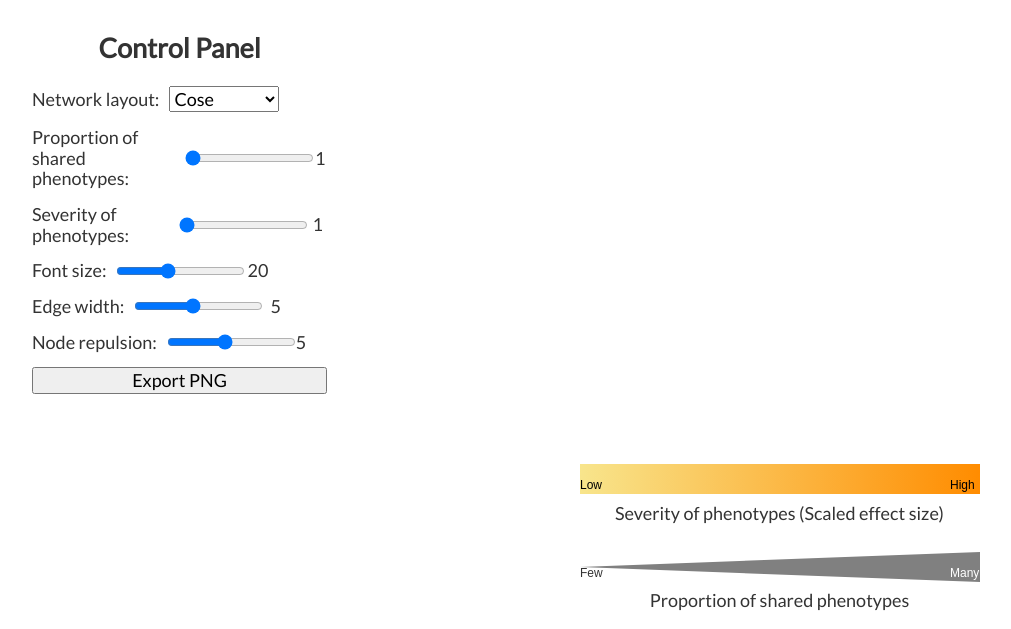
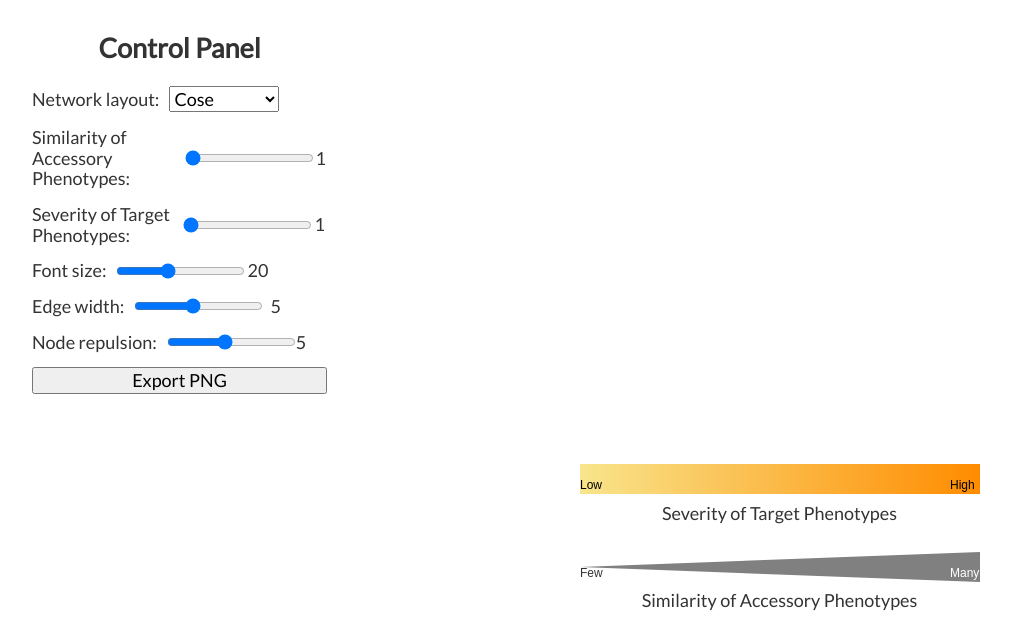
Before and after one commit to akikuno/TSUMUGI-dev, a Flask app: template web/network/template/template.html in a window 1280 px wide. Shown: the part 171-800 px from the top of the page, without its empty margins (18-1029 px from the left). Run offline with Flask 3, Linux system fonts and the light colour scheme; the template is opened without the code that fills it, so the values that code supplies are empty; parts of the project's set-up code (start-up, migrations or seed data) failed here and were passed over; some libraries are stand-ins or nearby versions.

Commit message:
Update slider name: Proportion of shared phenotypes → Similarity of Accessory Phenotypes Severity of Phenotypes → Severity of Target Phenotypes Close #18

```diff
--- a/web/index.html
+++ b/web/index.html
@@ -141,7 +141,7 @@
     <form id="phenotypeForm">
         <img src="image/tsumugi-logo.png" alt="TSUMUGI">
         <p class="subtitle">Trait-driven Surveillance for Mutation-based Gene module Identification</p>
-        <label for="phenotype">Choose a phenotype of your interest</label>
+        <label for="phenotype">Select a phenotype of interest</label>
         <input type="text" id="phenotype" name="phenotype" placeholder="e.g: infertility">
         <ul id="suggestions" class="suggestions"></ul>
         <button type="submit" id="submitBtn" disabled>Submit</button>
--- a/web/network/template/template.html
+++ b/web/network/template/template.html
@@ -32,12 +32,12 @@
                 </select>
             </div>
             <div class="slider-container">
-                <span class="control-label">Proportion of shared phenotypes:</span>
+                <span class="control-label">Similarity of Accessory Phenotypes:</span>
                 <input type="range" id="filter-edge-slider" min="1" max="10" value="1">
                 <span id="edge-size-value" class="slider-value">1</span>
             </div>
             <div class="slider-container">
-                <span class="control-label">Severity of phenotypes:</span>
+                <span class="control-label">Severity of Target Phenotypes:</span>
                 <input type="range" id="filter-node-slider" min="1" max="10" value="1">
                 <span id="node-color-value" class="slider-value">1</span>
             </div>
@@ -78,7 +78,7 @@
                     <text x="0" y="25" font-family="Arial" font-size="12px" fill="#000">Low</text>
                     <text x="370" y="25" font-family="Arial" font-size="12px" fill="#000">High</text>
                 </svg>
-                <p class="scale-label">Severity of phenotypes (Scaled effect size) </p>
+                <p class="scale-label">Severity of Target Phenotypes</p>
             </div>
             <div class="edge-scale-container">
                 <svg width="400" height="30" xmlns="http://www.w3.org/2000/svg">
@@ -86,7 +86,7 @@
                     <text x="0" y="25" font-family="Arial" font-size="12px" fill="#333">Few</text>
                     <text x="370" y="25" font-family="Arial" font-size="12px" fill="#FFF">Many</text>
                 </svg>
-                <p class="scale-label">Proportion of shared phenotypes</p>
+                <p class="scale-label">Similarity of Accessory Phenotypes</p>
             </div>
             <!-- ↑↑↑ SVG's scale bars -->
         </div>
```
Also changed, not shown: 4 other files.
